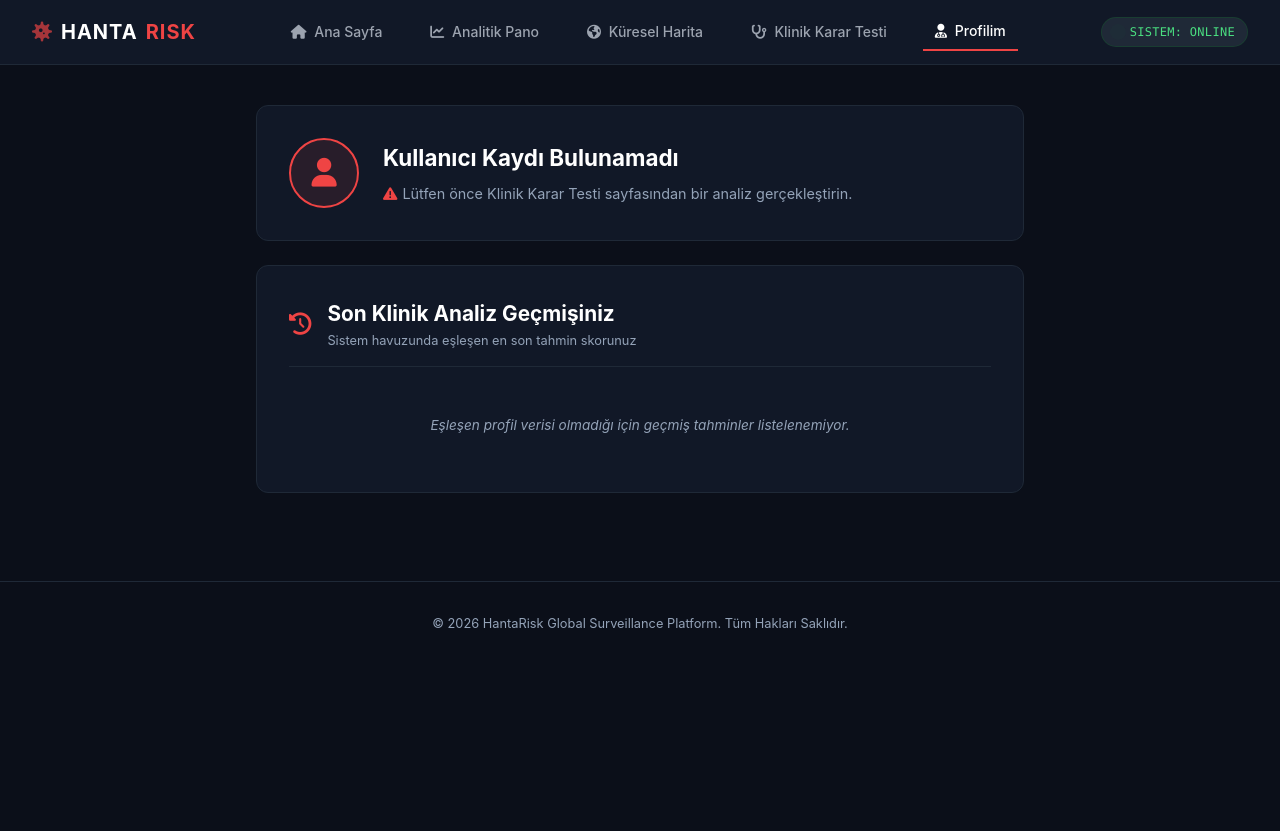
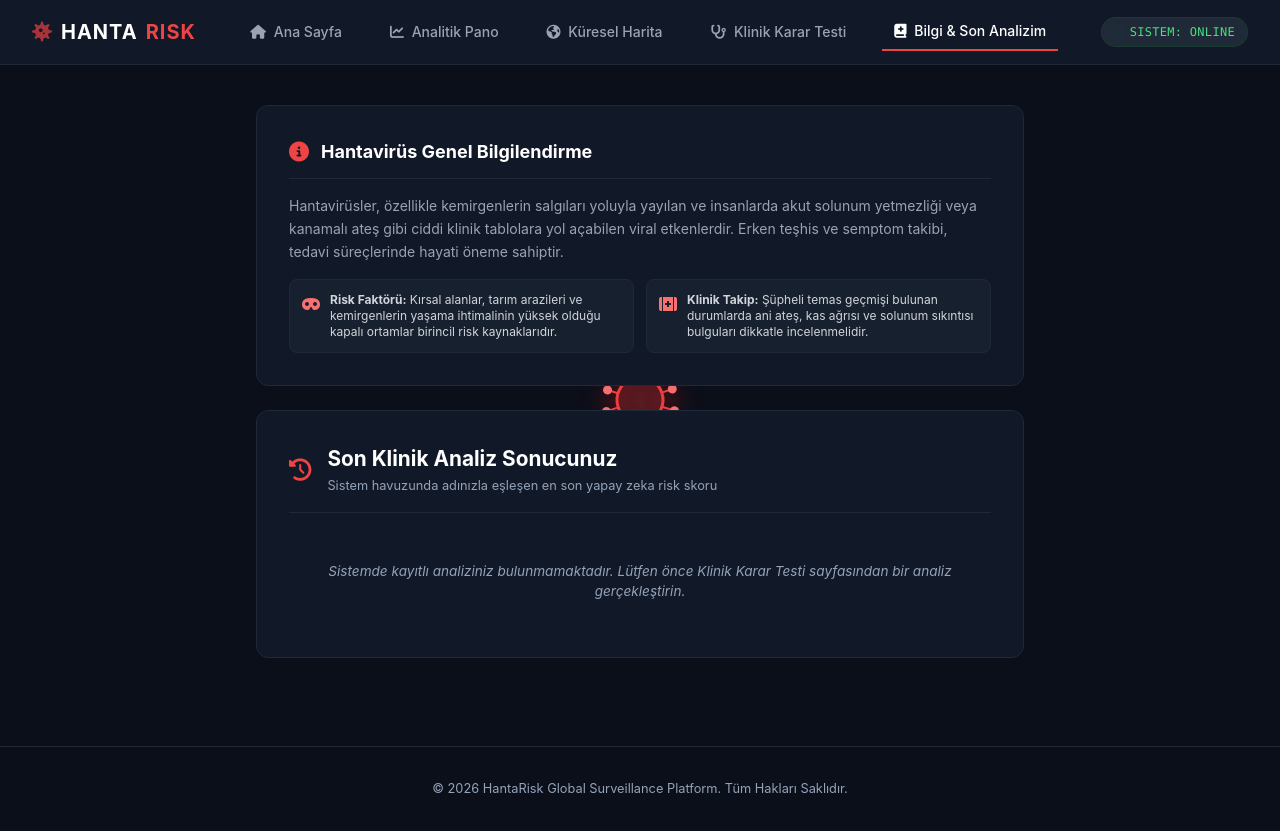
Before and after one commit to kayisdagasli-cmd/hantarisk, a Flask app: page /profil in a window 1280 px wide. Before the commit the page ends 628 px from the top, so only its background shows below. Run offline with Flask 3, Linux system fonts and the light colour scheme; some libraries are stand-ins or nearby versions.

Commit message:
Update profil.html

```diff
--- a/templates/profil.html
+++ b/templates/profil.html
@@ -3,7 +3,7 @@
 <head>
     <meta charset="UTF-8">
     <meta name="viewport" content="width=device-width, initial-scale=1.0">
-    <title>Kullanıcı Profili - HantaRisk</title>
+    <title>Klinik Bilgi & Son Analizim - HantaRisk</title>
     <script src="https://cdn.tailwindcss.com"></script>
     <link rel="stylesheet" href="https://cdnjs.cloudflare.com/ajax/libs/font-awesome/6.4.0/css/all.min.css">
     <link href="https://fonts.googleapis.com/css2?family=Plus+Jakarta+Sans:wght@300;400;500;600;700;800&display=swap" rel="stylesheet">
@@ -27,18 +27,7 @@
             min-height: 100vh;
         }
 
-        /* Profil Kartı Esneklik Düzeni */
-        .profile-card-flex { display: flex; align-items: center; gap: 1.5rem; flex-wrap: wrap; width: 100%; }
-
-        /* Durum Kartı Detay Bilgileri */
-        .user-details-row { display: flex; gap: 1.5rem; flex-wrap: wrap; margin-top: 0.5rem; color: var(--text-muted); font-size: 0.9rem; }
-        .user-details-row span { display: flex; align-items: center; gap: 5px; }
-
         @media (max-width: 768px) {
-            .profile-card-flex { flex-direction: column; text-align: center; justify-content: center; }
-            .user-details-row { justify-content: center; gap: 0.8rem; font-size: 0.8rem; }
-
-            /* Mobilde kutuları ve yazıları kibarlaştırma */
             .premium-card { padding: 1.2rem !important; border-radius: 10px !important; }
         }
 
@@ -70,7 +59,7 @@
                     <a href="/dashboard" class="text-gray-400 hover:text-white px-3 py-2 text-sm font-medium transition"><i class="fa-solid fa-chart-line mr-1"></i> Analitik Pano</a>
                     <a href="/surveillance" class="text-gray-400 hover:text-white px-3 py-2 text-sm font-medium transition"><i class="fa-solid fa-earth-americas mr-1"></i> Küresel Harita</a>
                     <a href="/klinik-test" class="text-gray-400 hover:text-white px-3 py-2 text-sm font-medium transition"><i class="fa-solid fa-stethoscope mr-1"></i> Klinik Karar Testi</a>
-                    <a href="/profil" class="text-white border-b-2 border-red-500 px-3 py-2 text-sm font-medium"><i class="fa-solid fa-user-doctor mr-1"></i> Profilim</a>
+                    <a href="/profil" class="text-white border-b-2 border-red-500 px-3 py-2 text-sm font-medium"><i class="fa-solid fa-book-medical mr-1"></i> Bilgi & Son Analizim</a>
                 </div>
 
                 <div class="hidden md:flex items-center gap-2 bg-[#1f2937] px-3 py-1.5 rounded-full border border-green-900/50">
@@ -91,36 +80,41 @@
             <a href="/dashboard" class="text-gray-300 hover:text-white hover:bg-gray-800 block px-3 py-2.5 rounded-md text-base font-medium transition"><i class="fa-solid fa-chart-line w-6 text-red-500"></i>Analitik Pano</a>
             <a href="/surveillance" class="text-gray-300 hover:text-white hover:bg-gray-800 block px-3 py-2.5 rounded-md text-base font-medium transition"><i class="fa-solid fa-earth-americas w-6 text-red-500"></i>Küresel Harita</a>
             <a href="/klinik-test" class="text-gray-300 hover:text-white hover:bg-gray-800 block px-3 py-2.5 rounded-md text-base font-medium transition"><i class="fa-solid fa-stethoscope w-6 text-red-500"></i>Klinik Karar Testi</a>
-            <a href="/profil" class="text-white bg-gray-900 block px-3 py-2.5 rounded-md text-base font-medium"><i class="fa-solid fa-user-doctor w-6 text-red-500"></i>Profilim</a>
-
-            <div class="border-t border-gray-800 pt-3 mt-1 flex items-center gap-2 pl-3">
-                <span class="w-2 h-2 rounded-full bg-green-500 animate-ping"></span>
-                <span class="text-xs text-green-400 font-mono">SISTEM: ONLINE</span>
-            </div>
+            <a href="/profil" class="text-white bg-gray-900 block px-3 py-2.5 rounded-md text-base font-medium"><i class="fa-solid fa-book-medical w-6 text-red-500"></i>Bilgi & Son Analizim</a>
         </div>
     </nav>
 
     <main style="padding-top: 40px; padding-bottom: 40px;">
         <div style="max-width: 800px; margin: 0 auto; width: 100%; padding: 0 1rem;">
 
+            <!-- Bilgi Odaklı Yeni Bölüm -->
             <div class="premium-card" style="margin-bottom: 1.5rem; background: var(--card-bg); border: 1px solid var(--border-color); padding: 2rem; border-radius: 12px;">
-                <div class="profile-card-flex">
-                    <div style="width: 70px; height: 70px; background: rgba(239, 68, 68, 0.1); border: 2px solid var(--primary); border-radius: 50%; display: flex; justify-content: center; align-items: center; font-size: 1.8rem; color: var(--primary); flex-shrink:0;">
-                        <i class="fa-solid fa-user"></i>
+                <div class="flex items-center gap-3 mb-4 border-b border-gray-800 pb-3">
+                    <i class="fa-solid fa-circle-info text-xl text-red-500"></i>
+                    <h2 class="text-lg font-bold text-white">Hantavirüs Genel Bilgilendirme</h2>
+                </div>
+                <p class="text-sm text-gray-400 leading-relaxed mb-4">
+                    Hantavirüsler, özellikle kemirgenlerin salgıları yoluyla yayılan ve insanlarda akut solunum yetmezliği veya kanamalı ateş gibi ciddi klinik tablolara yol açabilen viral etkenlerdir. Erken teşhis ve semptom takibi, tedavi süreçlerinde hayati öneme sahiptir.
+                </p>
+                <div class="grid grid-cols-1 sm:grid-cols-2 gap-3 mt-4">
+                    <div class="bg-[#1f2937]/50 p-3 rounded-lg border border-gray-800 flex items-start gap-2.5">
+                        <i class="fa-solid fa-mask text-red-400 mt-1"></i>
+                        <span class="text-xs text-gray-300"><strong>Risk Faktörü:</strong> Kırsal alanlar, tarım arazileri ve kemirgenlerin yaşama ihtimalinin yüksek olduğu kapalı ortamlar birincil risk kaynaklarıdır.</span>
                     </div>
-                    <div id="profile-user-box" style="flex-grow: 1;">
-                        <h2 id="profile-name" style="font-size: 1.4rem; font-weight: 700; color: #fff;">Analiz Ediliyor...</h2>
-                        <div class="user-details-row" id="profile-details"></div>
+                    <div class="bg-[#1f2937]/50 p-3 rounded-lg border border-gray-800 flex items-start gap-2.5">
+                        <i class="fa-solid fa-kit-medical text-red-400 mt-1"></i>
+                        <span class="text-xs text-gray-300"><strong>Klinik Takip:</strong> Şüpheli temas geçmişi bulunan durumlarda ani ateş, kas ağrısı ve solunum sıkıntısı bulguları dikkatle incelenmelidir.</span>
                     </div>
                 </div>
             </div>
 
+            <!-- Son Tahmini Gösteren Dinamik Alan -->
             <div class="premium-card" style="background: var(--card-bg); border: 1px solid var(--border-color); padding: 2rem; border-radius: 12px;">
                 <div class="card-header-block" style="display: flex; gap: 1rem; align-items: center; margin-bottom: 1.5rem; border-bottom: 1px solid var(--border-color); padding-bottom: 1rem;">
                     <div class="card-header-icon" style="font-size: 1.4rem; color: var(--primary);"><i class="fa-solid fa-clock-rotate-left"></i></div>
                     <div>
-                        <h2 style="font-size: 1.3rem; font-weight: 700; color: #fff;">Son Klinik Analiz Geçmişiniz</h2>
-                        <p style="font-size: 0.8rem; color: var(--text-muted); margin-top: 2px;">Sistem havuzunda eşleşen en son tahmin skorunuz</p>
+                        <h2 style="font-size: 1.3rem; font-weight: 700; color: #fff;">Son Klinik Analiz Sonucunuz</h2>
+                        <p style="font-size: 0.8rem; color: var(--text-muted); margin-top: 2px;">Sistem havuzunda adınızla eşleşen en son yapay zeka risk skoru</p>
                     </div>
                 </div>
 
@@ -139,7 +133,7 @@
     </footer>
 
     <script>
-        // --- 1. HAMBURGER MENÜ MOTORU (Tailwind Yapısıyla Tam Uyumlu) ---
+        // --- 1. HAMBURGER MENÜ MOTORU ---
         const menuBtn = document.getElementById('menu-btn');
         const mobileMenu = document.getElementById('mobile-menu');
         const menuIcon = document.getElementById('menu-icon');
@@ -164,35 +158,22 @@
             });
         }
 
-        // --- 2. LOCALSTORAGE VE VERİTABANI TAHMİN SORGULAMA MOTORU ---
+        // --- 2. VERİTABANI TAHMİN SORGULAMA MOTORU (SADECE EN SON TAHMİN) ---
         document.addEventListener("DOMContentLoaded", function() {
             const savedName = localStorage.getItem('hanta_ad_soyad');
             const savedAge = localStorage.getItem('hanta_yas');
             const savedGender = localStorage.getItem('hanta_cinsiyet');
             const savedCity = localStorage.getItem('hanta_sehir');
-
-            const profileName = document.getElementById('profile-name');
-            const profileDetails = document.getElementById('profile-details');
             const liste = document.getElementById("gecmis-listesi");
 
-            // Eğer yerel hafızada kullanıcı ismi yoksa
+            // Eğer lokalde isim kaydı yoksa test çözülmemiştir
             if (!savedName) {
-                profileName.innerText = "Kullanıcı Kaydı Bulunamadı";
-                profileDetails.innerHTML = `<span><i class="fa-solid fa-triangle-exclamation" style="color:var(--primary)"></i> Lütfen önce Klinik Karar Testi sayfasından bir analiz gerçekleştirin.</span>`;
                 liste.innerHTML = `
                     <div style="text-align: center; color: var(--text-muted); padding: 1.5rem; font-size: 0.85rem; font-style: italic;">
-                        Eşleşen profil verisi olmadığı için geçmiş tahminler listelenemiyor.
+                        Sistemde kayıtlı analiziniz bulunmamaktadır. Lütfen önce Klinik Karar Testi sayfasından bir analiz gerçekleştirin.
                     </div>`;
                 return;
             }
-
-            // Hafızadaki verileri üst karta basıyoruz
-            profileName.innerText = savedName;
-            profileDetails.innerHTML = `
-                <span><i class="fa-solid fa-calendar-day"></i> Yaş: ${savedAge || '-'}</span>
-                <span><i class="fa-solid fa-venus-mars"></i> Cinsiyet: ${savedGender || '-'}</span>
-                <span><i class="fa-solid fa-location-dot"></i> Şehir: ${savedCity || '-'}</span>
-            `;
 
             // Veritabanından verileri çekip sadece en son 1 tanesini filtreliyoruz
             fetch('/api/kullanici-gecmis')
@@ -202,37 +183,51 @@
                         test.ad_soyad.trim().toLowerCase() === savedName.trim().toLowerCase()
                     );
 
-                    // Adına ait veri yoksa
+                    // Adına ait veritabanında henüz kayıt yoksa (API aktif değilse emniyet kartı)
                     if (filtrelenmisVeri.length === 0) {
                         liste.innerHTML = `
-                            <div style="text-align: center; color: var(--text-muted); padding: 1.5rem; font-size: 0.85rem; font-style: italic;">
-                                Adınıza ait geçmiş bir klinik test kaydı bulunamadı.
+                            <div style="background: rgba(255,255,255,0.02); border: 1px solid var(--border-color); border-left: 4px solid #64748b; padding: 1.2rem; border-radius: 8px;">
+                                <div class="flex justify-between items-center mb-2">
+                                    <h4 class="text-white text-sm font-semibold"><i class="fa-solid fa-user-clock text-gray-400 mr-1"></i> Son Test Sahibi: ${savedName}</h4>
+                                    <span class="bg-gray-700 text-white text-[10px] font-bold px-2 py-0.5 rounded">YEREL VERİ</span>
+                                </div>
+                                <p class="text-xs text-gray-400 mb-2">Yaş: ${savedAge || '-'} | Cinsiyet: ${savedGender || '-'} | Konum: ${savedCity || '-'}</p>
+                                <div class="text-xs text-amber-500 font-medium bg-amber-500/10 p-2 rounded border border-amber-500/20">
+                                    <i class="fa-solid fa-circle-exclamation mr-1"></i> Test veriniz tarayıcıda mevcut ancak veritabanı API bağlantısı kurulmadığı için skor dökümü alınamadı.
+                                </div>
                             </div>`;
                         return;
                     }
 
-                    // Sadece en son yapılan 1 adet tahmini yakalıyoruz (.slice(-1))
-                    const sonTahmin = filtrelenmisVeri.slice(-1);
+                    // Dizi içerisinden sadece en son yapılan 1 adet tahmini yakalıyoruz (.slice(-1)[0])
+                    const sonTahmin = filtrelenmisVeri.slice(-1)[0];
 
-                    liste.innerHTML = sonTahmin.map(test => {
-                        let renk = "#10b981";
-                        if(test.risk_seviyesi === "KRİTİK") renk = "#ef4444";
-                        else if(test.risk_seviyesi === "YÜKSEK RİSK") renk = "#f97316";
-                        else if(test.risk_seviyesi === "ORTA RİSK") renk = "#eab308";
+                    let renk = "#10b981";
+                    if(sonTahmin.risk_seviyesi === "KRİTİK") renk = "#ef4444";
+                    else if(sonTahmin.risk_seviyesi === "YÜKSEK RİSK") renk = "#f97316";
+                    else if(sonTahmin.risk_seviyesi === "ORTA RİSK") renk = "#eab308";
 
-                        return `
-                            <div style="background: rgba(255,255,255,0.02); border: 1px solid var(--border-color); border-left: 4px solid ${renk}; padding: 1rem; border-radius: 8px; margin-bottom: 0.8rem;">
-                                <div style="display: flex; justify-content: space-between; align-items: center; margin-bottom: 0.5rem; flex-wrap: wrap; gap: 0.5rem;">
-                                    <h4 style="color: #fff; font-size:0.9rem; font-weight:600;"><i class="fa-solid fa-file-medical" style="margin-right:5px; color:${renk};"></i> Analiz Sonucu (Skor: %${test.risk_skoru})</h4>
-                                    <span style="background: ${renk}; color: ${test.risk_seviyesi === 'ORTA RİSK' ? '#000' : '#fff'}; font-size: 0.75rem; font-weight: 700; padding: 0.15rem 0.5rem; border-radius: 4px;">${test.risk_seviyesi}</span>
-                                </div>
-                                <div style="font-size: 0.78rem; color: var(--text-muted); display: flex; gap: 1rem; flex-wrap: wrap;">
-                                    <span><i class="fa-solid fa-location-dot"></i> Konum: ${test.ulke} / ${test.sehir}</span>
-                                    <span><i class="fa-solid fa-calendar-day"></i> Tarih: ${test.tarih}</span>
-                                </div>
+                    liste.innerHTML = `
+                        <div style="background: rgba(255,255,255,0.02); border: 1px solid var(--border-color); border-left: 4px solid ${renk}; padding: 1.2rem; border-radius: 8px;">
+                            <div style="display: flex; justify-content: space-between; align-items: center; margin-bottom: 0.8rem; flex-wrap: wrap; gap: 0.5rem; border-bottom: 1px solid #1f2937; padding-bottom: 0.6rem;">
+                                <span style="font-size: 0.85rem; color: #fff; font-weight: 600;">
+                                    <i class="fa-solid fa-id-card-clip" style="color: ${renk}; margin-right: 5px;"></i> Hasta: ${sonTahmin.ad_soyad} (${savedAge || '-'} Yaş / ${savedGender || '-'})
+                               span>
+                                <span style="background: ${renk}; color: ${sonTahmin.risk_seviyesi === 'ORTA RİSK' ? '#000' : '#fff'}; font-size: 0.75rem; font-weight: 700; padding: 0.15rem 0.5rem; border-radius: 4px;">${sonTahmin.risk_seviyesi}</span>
                             </div>
-                        `;
-                    }).join("");
+
+                            <div style="display: flex; justify-content: space-between; align-items: center; flex-wrap: wrap; gap: 0.5rem;">
+                                <h4 style="color: #fff; font-size:0.9rem; font-weight:600;">
+                                    <i class="fa-solid fa-file-medical" style="margin-right:5px; color:${renk};"></i> Analiz Sonucu Skoru: <span style="color:${renk}">%${sonTahmin.risk_skoru}</span>
+                                </h4>
+                            </div>
+
+                            <div style="font-size: 0.78rem; color: var(--text-muted); display: flex; gap: 1rem; flex-wrap: wrap; margin-top: 0.6rem;">
+                                <span><i class="fa-solid fa-location-dot"></i> Konum: ${sonTahmin.ulke || 'Türkiye'} / ${sonTahmin.sehir}</span>
+                                <span><i class="fa-solid fa-calendar-day"></i> Tarih: ${sonTahmin.tarih}</span>
+                            </div>
+                        </div>
+                    `;
                 })
                 .catch(() => {
                     liste.innerHTML = `
```
